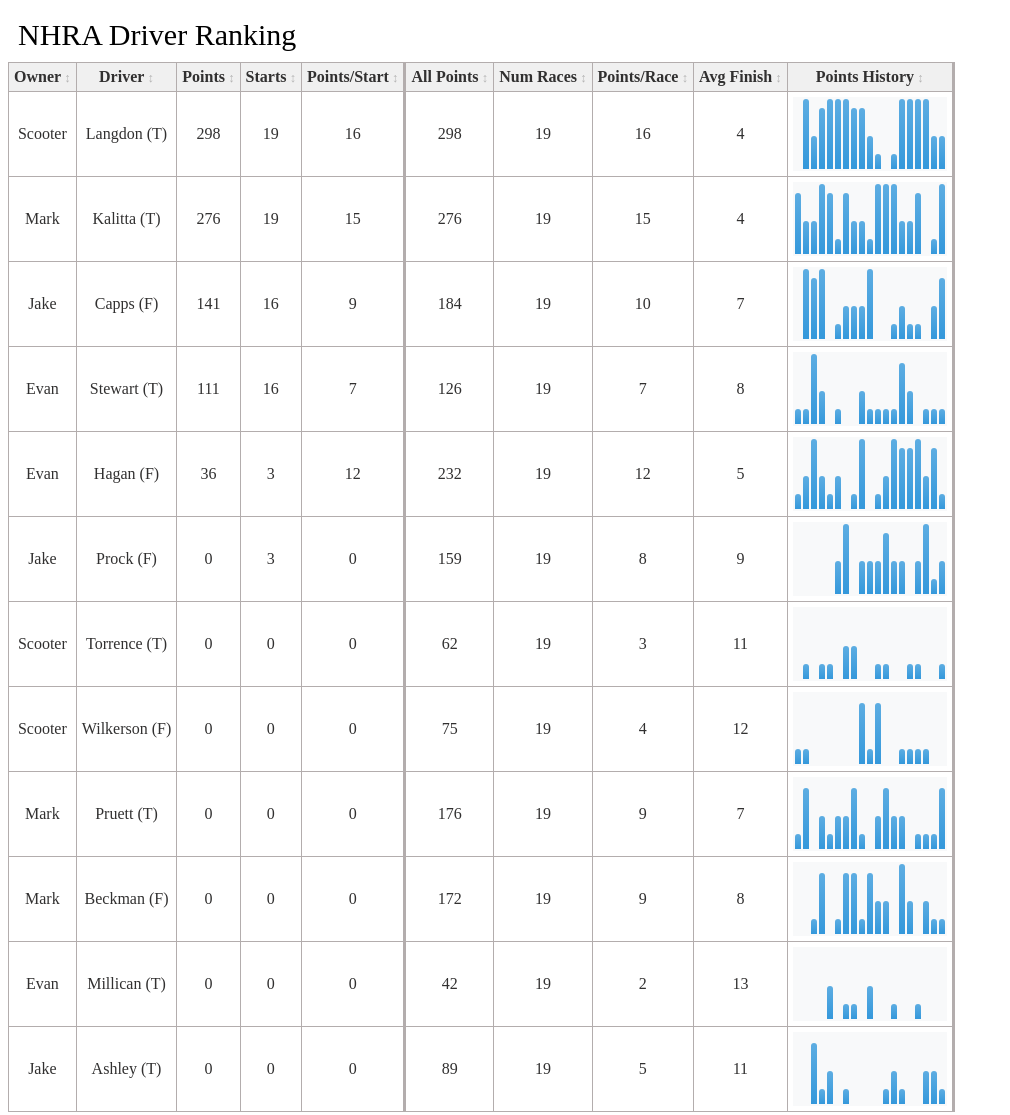
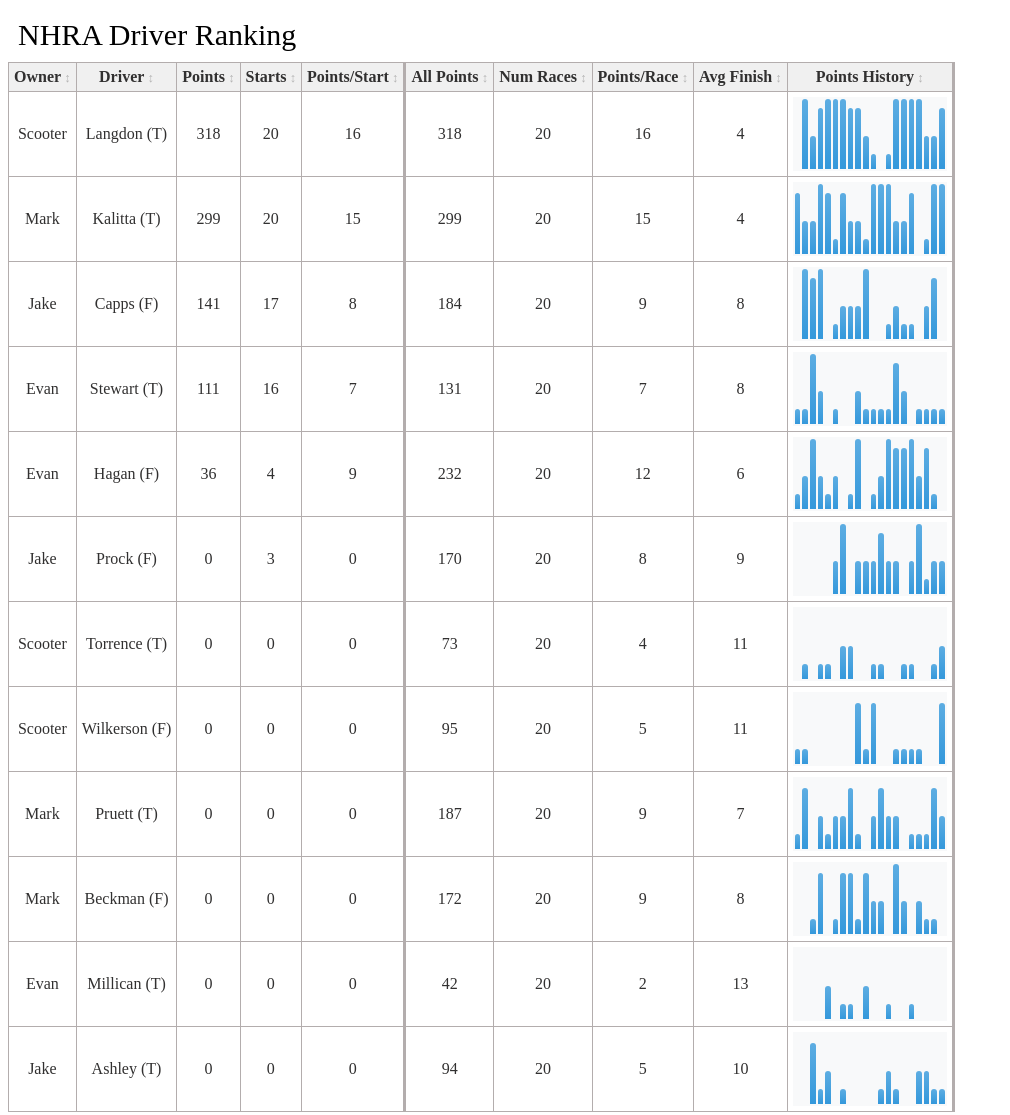
Before and after one commit to ctsv07/ctsv07.github.io, a plain HTML site: page NHRA_drivers.html in a window 1280 px wide. Shown: the whole page, without its empty margins (0-1010 px from the left). Drawn offline with Linux system fonts and the light colour scheme.

Commit message:
11-15 updates

```diff
--- a/NHRA_drivers.html
+++ b/NHRA_drivers.html
@@ -120,11 +120,11 @@
 <tr>
     <td>Scooter</td>
     <td>Langdon (T)</td>
-    <td>298</td>
-    <td>19</td>
+    <td>318</td>
+    <td>20</td>
     <td class="strong">16</td>
-    <td>298</td>
-    <td>19</td>
+    <td>318</td>
+    <td>20</td>
     <td>16</td>
     <td>4</td>
     <td class="strong">
@@ -136,11 +136,11 @@
 <tr>
     <td>Mark</td>
     <td>Kalitta (T)</td>
-    <td>276</td>
-    <td>19</td>
+    <td>299</td>
+    <td>20</td>
     <td class="strong">15</td>
-    <td>276</td>
-    <td>19</td>
+    <td>299</td>
+    <td>20</td>
     <td>15</td>
     <td>4</td>
     <td class="strong">
@@ -153,12 +153,12 @@
     <td>Jake</td>
     <td>Capps (F)</td>
     <td>141</td>
-    <td>16</td>
-    <td class="strong">9</td>
+    <td>17</td>
+    <td class="strong">8</td>
     <td>184</td>
-    <td>19</td>
-    <td>10</td>
-    <td>7</td>
+    <td>20</td>
+    <td>9</td>
+    <td>8</td>
     <td class="strong">
         <div class="container">
             <div class="chart" id="D12-chart"></div>
@@ -171,8 +171,8 @@
     <td>111</td>
     <td>16</td>
     <td class="strong">7</td>
-    <td>126</td>
-    <td>19</td>
+    <td>131</td>
+    <td>20</td>
     <td>7</td>
     <td>8</td>
     <td class="strong">
@@ -185,12 +185,12 @@
     <td>Evan</td>
     <td>Hagan (F)</td>
     <td>36</td>
-    <td>3</td>
-    <td class="strong">12</td>
+    <td>4</td>
+    <td class="strong">9</td>
     <td>232</td>
-    <td>19</td>
+    <td>20</td>
     <td>12</td>
-    <td>5</td>
+    <td>6</td>
     <td class="strong">
         <div class="container">
             <div class="chart" id="D9-chart"></div>
@@ -203,8 +203,8 @@
     <td>0</td>
     <td>3</td>
     <td class="strong">0</td>
-    <td>159</td>
-    <td>19</td>
+    <td>170</td>
+    <td>20</td>
     <td>8</td>
     <td>9</td>
     <td class="strong">
@@ -219,9 +219,9 @@
     <td>0</td>
     <td>0</td>
     <td class="strong">0</td>
-    <td>62</td>
-    <td>19</td>
-    <td>3</td>
+    <td>73</td>
+    <td>20</td>
+    <td>4</td>
     <td>11</td>
     <td class="strong">
         <div class="container">
@@ -235,10 +235,10 @@
     <td>0</td>
     <td>0</td>
     <td class="strong">0</td>
-    <td>75</td>
-    <td>19</td>
-    <td>4</td>
-    <td>12</td>
+    <td>95</td>
+    <td>20</td>
+    <td>5</td>
+    <td>11</td>
     <td class="strong">
         <div class="container">
             <div class="chart" id="D3-chart"></div>
@@ -251,8 +251,8 @@
     <td>0</td>
     <td>0</td>
     <td class="strong">0</td>
-    <td>176</td>
-    <td>19</td>
+    <td>187</td>
+    <td>20</td>
     <td>9</td>
     <td>7</td>
     <td class="strong">
@@ -268,7 +268,7 @@
     <td>0</td>
     <td class="strong">0</td>
     <td>172</td>
-    <td>19</td>
+    <td>20</td>
     <td>9</td>
     <td>8</td>
     <td class="strong">
@@ -284,7 +284,7 @@
     <td>0</td>
     <td class="strong">0</td>
     <td>42</td>
-    <td>19</td>
+    <td>20</td>
     <td>2</td>
     <td>13</td>
     <td class="strong">
@@ -299,10 +299,10 @@
     <td>0</td>
     <td>0</td>
     <td class="strong">0</td>
-    <td>89</td>
-    <td>19</td>
+    <td>94</td>
+    <td>20</td>
     <td>5</td>
-    <td>11</td>
+    <td>10</td>
     <td class="strong">
         <div class="container">
             <div class="chart" id="D10-chart"></div>
@@ -337,40 +337,40 @@ document.querySelectorAll('th').forEach((th, i) => {
 /* Points history data. */
 let maxValue = 23;
 let D1Points = [
-    {value: 0},{value: 23},{value: 11},{value: 20},{value: 23},{value: 23},{value: 23},{value: 20},{value: 20},{value: 11},{value: 5},{value: 0},{value: 5},{value: 23},{value: 23},{value: 23},{value: 23},{value: 11},{value: 11}
+    {value: 0},{value: 23},{value: 11},{value: 20},{value: 23},{value: 23},{value: 23},{value: 20},{value: 20},{value: 11},{value: 5},{value: 0},{value: 5},{value: 23},{value: 23},{value: 23},{value: 23},{value: 11},{value: 11},{value: 20}
 ];
 let D4Points = [
-    {value: 20},{value: 11},{value: 11},{value: 23},{value: 20},{value: 5},{value: 20},{value: 11},{value: 11},{value: 5},{value: 23},{value: 23},{value: 23},{value: 11},{value: 11},{value: 20},{value: 0},{value: 5},{value: 23}
+    {value: 20},{value: 11},{value: 11},{value: 23},{value: 20},{value: 5},{value: 20},{value: 11},{value: 11},{value: 5},{value: 23},{value: 23},{value: 23},{value: 11},{value: 11},{value: 20},{value: 0},{value: 5},{value: 23},{value: 23}
 ];
 let D12Points = [
-    {value: 0},{value: 23},{value: 20},{value: 23},{value: 0},{value: 5},{value: 11},{value: 11},{value: 11},{value: 23},{value: 0},{value: 0},{value: 5},{value: 11},{value: 5},{value: 5},{value: 0},{value: 11},{value: 20}
+    {value: 0},{value: 23},{value: 20},{value: 23},{value: 0},{value: 5},{value: 11},{value: 11},{value: 11},{value: 23},{value: 0},{value: 0},{value: 5},{value: 11},{value: 5},{value: 5},{value: 0},{value: 11},{value: 20},{value: 0}
 ];
 let D7Points = [
-    {value: 5},{value: 5},{value: 23},{value: 11},{value: 0},{value: 5},{value: 0},{value: 0},{value: 11},{value: 5},{value: 5},{value: 5},{value: 5},{value: 20},{value: 11},{value: 0},{value: 5},{value: 5},{value: 5}
+    {value: 5},{value: 5},{value: 23},{value: 11},{value: 0},{value: 5},{value: 0},{value: 0},{value: 11},{value: 5},{value: 5},{value: 5},{value: 5},{value: 20},{value: 11},{value: 0},{value: 5},{value: 5},{value: 5},{value: 5}
 ];
 let D9Points = [
-    {value: 5},{value: 11},{value: 23},{value: 11},{value: 5},{value: 11},{value: 0},{value: 5},{value: 23},{value: 0},{value: 5},{value: 11},{value: 23},{value: 20},{value: 20},{value: 23},{value: 11},{value: 20},{value: 5}
+    {value: 5},{value: 11},{value: 23},{value: 11},{value: 5},{value: 11},{value: 0},{value: 5},{value: 23},{value: 0},{value: 5},{value: 11},{value: 23},{value: 20},{value: 20},{value: 23},{value: 11},{value: 20},{value: 5},{value: 0}
 ];
 let D11Points = [
-    {value: 0},{value: 0},{value: 0},{value: 0},{value: 0},{value: 11},{value: 23},{value: 0},{value: 11},{value: 11},{value: 11},{value: 20},{value: 11},{value: 11},{value: 0},{value: 11},{value: 23},{value: 5},{value: 11}
+    {value: 0},{value: 0},{value: 0},{value: 0},{value: 0},{value: 11},{value: 23},{value: 0},{value: 11},{value: 11},{value: 11},{value: 20},{value: 11},{value: 11},{value: 0},{value: 11},{value: 23},{value: 5},{value: 11},{value: 11}
 ];
 let D2Points = [
-    {value: 0},{value: 5},{value: 0},{value: 5},{value: 5},{value: 0},{value: 11},{value: 11},{value: 0},{value: 0},{value: 5},{value: 5},{value: 0},{value: 0},{value: 5},{value: 5},{value: 0},{value: 0},{value: 5}
+    {value: 0},{value: 5},{value: 0},{value: 5},{value: 5},{value: 0},{value: 11},{value: 11},{value: 0},{value: 0},{value: 5},{value: 5},{value: 0},{value: 0},{value: 5},{value: 5},{value: 0},{value: 0},{value: 5},{value: 11}
 ];
 let D3Points = [
-    {value: 5},{value: 5},{value: 0},{value: 0},{value: 0},{value: 0},{value: 0},{value: 0},{value: 20},{value: 5},{value: 20},{value: 0},{value: 0},{value: 5},{value: 5},{value: 5},{value: 5},{value: 0},{value: 0}
+    {value: 5},{value: 5},{value: 0},{value: 0},{value: 0},{value: 0},{value: 0},{value: 0},{value: 20},{value: 5},{value: 20},{value: 0},{value: 0},{value: 5},{value: 5},{value: 5},{value: 5},{value: 0},{value: 0},{value: 20}
 ];
 let D5Points = [
-    {value: 5},{value: 20},{value: 0},{value: 11},{value: 5},{value: 11},{value: 11},{value: 20},{value: 5},{value: 0},{value: 11},{value: 20},{value: 11},{value: 11},{value: 0},{value: 5},{value: 5},{value: 5},{value: 20}
+    {value: 5},{value: 20},{value: 0},{value: 11},{value: 5},{value: 11},{value: 11},{value: 20},{value: 5},{value: 0},{value: 11},{value: 20},{value: 11},{value: 11},{value: 0},{value: 5},{value: 5},{value: 5},{value: 20},{value: 11}
 ];
 let D6Points = [
-    {value: 0},{value: 0},{value: 5},{value: 20},{value: 0},{value: 5},{value: 20},{value: 20},{value: 5},{value: 20},{value: 11},{value: 11},{value: 0},{value: 23},{value: 11},{value: 0},{value: 11},{value: 5},{value: 5}
+    {value: 0},{value: 0},{value: 5},{value: 20},{value: 0},{value: 5},{value: 20},{value: 20},{value: 5},{value: 20},{value: 11},{value: 11},{value: 0},{value: 23},{value: 11},{value: 0},{value: 11},{value: 5},{value: 5},{value: 0}
 ];
 let D8Points = [
-    {value: 0},{value: 0},{value: 0},{value: 0},{value: 11},{value: 0},{value: 5},{value: 5},{value: 0},{value: 11},{value: 0},{value: 0},{value: 5},{value: 0},{value: 0},{value: 5},{value: 0},{value: 0},{value: 0}
+    {value: 0},{value: 0},{value: 0},{value: 0},{value: 11},{value: 0},{value: 5},{value: 5},{value: 0},{value: 11},{value: 0},{value: 0},{value: 5},{value: 0},{value: 0},{value: 5},{value: 0},{value: 0},{value: 0},{value: 0}
 ];
 let D10Points = [
-    {value: 0},{value: 0},{value: 20},{value: 5},{value: 11},{value: 0},{value: 5},{value: 0},{value: 0},{value: 0},{value: 0},{value: 5},{value: 11},{value: 5},{value: 0},{value: 0},{value: 11},{value: 11},{value: 5}
+    {value: 0},{value: 0},{value: 20},{value: 5},{value: 11},{value: 0},{value: 5},{value: 0},{value: 0},{value: 0},{value: 0},{value: 5},{value: 11},{value: 5},{value: 0},{value: 0},{value: 11},{value: 11},{value: 5},{value: 5}
 ];
 
 
```
Also changed, not shown: index.html (+6 -2 lines), drivers/NHRA_drivers.txt, schedules/NHRA_schedule.txt.
